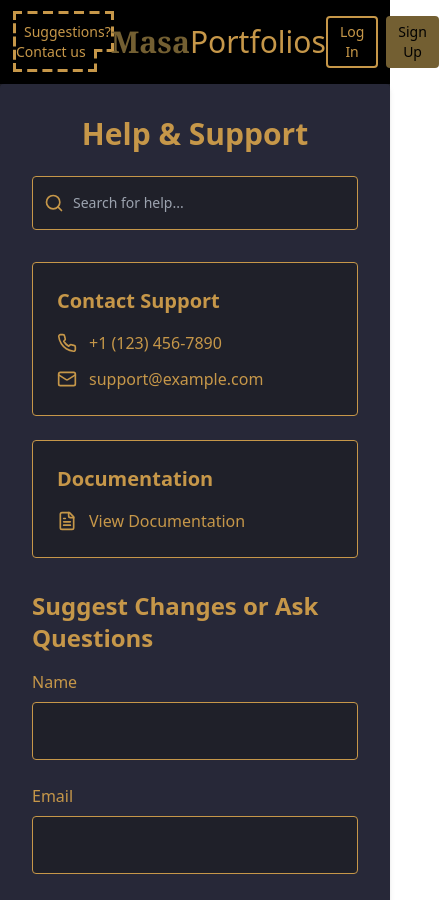
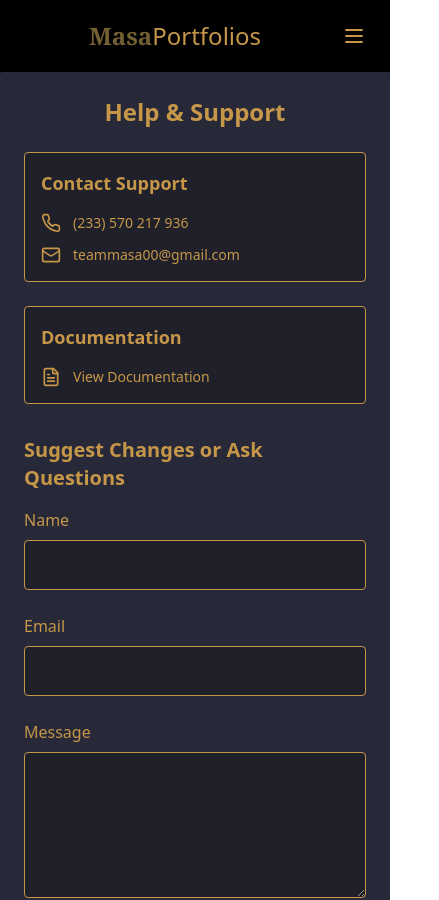
Before and after one commit to team-masa/mp, a React (Vite) app: page /contact in a window 390 px wide. Shown: the top 900 px of the page, 439 px wide, since content can reach past the window. Built offline with nearby package versions, Linux system fonts and the light colour scheme.

Commit message:
remove searchbar and make navbar on landing responsive

```diff
--- a/src/components/navbar.jsx
+++ b/src/components/navbar.jsx
@@ -1,27 +1,79 @@
-import React from 'react';
+import React, { useState } from 'react';
 import { Link } from 'react-router-dom';
+import { Menu, X } from 'lucide-react';
 
 const Navbar = () => {
+  const [isOpen, setIsOpen] = useState(false);
+
+  const toggleMenu = () => {
+    setIsOpen(!isOpen);
+  };
+
   return (
-    <nav className="flex justify-between items-center p-4 bg-[#000000] text-[#C69749]">
-      <div className="text-sm">
-        <Link to="/contact" className="outline-dashed hover:text-[#C69749] hover:bg-[#282A3A] p-2 transition-colors duration-300">
+    <nav className="relative bg-black text-[#C69749]">
+      {/* Desktop and Mobile Top Bar */}
+      <div className="flex justify-between items-center p-4">
+        {/* Left Section */}
+        <div className="hidden md:block text-sm">
+          <Link
+            to="/contact"
+            className="outline-dashed hover:text-[#C69749] hover:bg-[#282A3A] p-2 transition-colors duration-300"
+          >
             Suggestions? Contact us
           </Link>
         </div>
-      <div className="text-sm space-x-4">
-        <Link to="/">
-          <span className="text-[#735F32] text-3xl font-serif font-bold">Masa</span>
-          <span className="text-[#C69749] sans text-3xl">Portfolios</span>
+
+        {/* Center Logo */}
+        <div className="text-sm md:mx-0 mx-auto">
+          <Link to="/" className="flex items-center">
+            <span className="text-[#735F32] text-2xl md:text-3xl font-serif font-bold">Masa</span>
+            <span className="text-[#C69749] text-2xl md:text-3xl">Portfolios</span>
           </Link>
         </div>
-      <div className="flex space-x-2">
+
+        {/* Desktop Navigation */}
+        <div className="hidden md:flex space-x-2">
           <Link to="/login">
-          <button className="text-sm hover:bg-[#735F32] hover:text-[#000000] border-2 border-[#C69749] px-3 py-1 rounded border-solid transition-colors duration-300">Log In</button>
+            <button className="text-sm hover:bg-[#735F32] hover:text-black border-2 border-[#C69749] px-3 py-1 rounded border-solid transition-colors duration-300">
+              Log In
+            </button>
           </Link>
           <Link to="/signup">
-          <button className="text-sm bg-[#735F32] text-[#000000] px-3 py-1.5 rounded hover:bg-[#C69749] transition-colors duration-300">Sign Up</button>
+            <button className="text-sm bg-[#735F32] text-black px-3 py-1.5 rounded hover:bg-[#C69749] transition-colors duration-300">
+              Sign Up
+            </button>
           </Link>
+        </div>
+
+        {/* Mobile Menu Button */}
+        <button
+          onClick={toggleMenu}
+          className="md:hidden p-2 text-[#C69749] hover:text-[#735F32] transition-colors duration-300"
+        >
+          {isOpen ? <X size={24} /> : <Menu size={24} />}
+        </button>
+      </div>
+
+      {/* Mobile Menu */}
+      <div className={`md:hidden absolute w-full bg-black border-t border-[#282A3A] ${isOpen ? 'block' : 'hidden'}`}>
+        <div className="flex flex-col space-y-4 p-4">
+          <Link
+            to="/contact"
+            className="text-sm outline-dashed hover:text-[#C69749] hover:bg-[#282A3A] p-2 transition-colors duration-300 text-center"
+          >
+            Suggestions? Contact us
+          </Link>
+          <Link to="/login" className="w-full">
+            <button className="w-full text-sm hover:bg-[#735F32] hover:text-black border-2 border-[#C69749] px-3 py-1 rounded border-solid transition-colors duration-300">
+              Log In
+            </button>
+          </Link>
+          <Link to="/signup" className="w-full">
+            <button className="w-full text-sm bg-[#735F32] text-black px-3 py-1.5 rounded hover:bg-[#C69749] transition-colors duration-300">
+              Sign Up
+            </button>
+          </Link>
+        </div>
       </div>
     </nav>
   );
--- a/src/pages/landing/components/contact.jsx
+++ b/src/pages/landing/components/contact.jsx
@@ -23,35 +23,24 @@ const ContactContent = () => {
   return (
     <div className="bg-[#1F2029] min-h-screen">
       <Navbar />
-      <div className="bg-[#282A3A] bg-opacity-90 w-full max-w-3xl p-8 rounded shadow-md mx-auto">
-        <h1 className="text-3xl font-bold mb-6 text-[#C69749] text-center">Help & Support</h1>
+      <div className="bg-[#282A3A] bg-opacity-90 w-full max-w-3xl p-6 sm:p-8 rounded shadow-md mx-auto">
+        <h1 className="text-2xl sm:text-3xl font-bold mb-6 text-[#C69749] text-center">Help & Support</h1>
 
-        <div className="mb-8">
-          <div className="relative">
-            <input
-              type="text"
-              placeholder="Search for help..."
-              className="w-full p-4 pl-10 text-sm border border-[#C69749] rounded bg-[#1F2029] text-[#C69749] focus:outline-none focus:ring-2 focus:ring-[#735F32]"
-            />
-            <Search className="absolute left-3 top-1/2 transform -translate-y-1/2 text-[#C69749] w-5 h-5" />
-          </div>
-        </div>
-
-        <div className="grid md:grid-cols-2 gap-6 mb-8">
-          <div className="bg-[#1F2029] p-6 rounded border border-[#C69749]">
-            <h2 className="text-xl font-semibold mb-4 text-[#C69749]">Contact Support</h2>
+        <div className="grid grid-cols-1 sm:grid-cols-2 gap-6 mb-8">
+          <div className="bg-[#1F2029] p-4 sm:p-6 rounded border border-[#C69749]">
+            <h2 className="text-lg sm:text-xl font-semibold mb-4 text-[#C69749]">Contact Support</h2>
             <div className="flex items-center mb-3">
               <Phone className="mr-3 text-[#C69749] w-5 h-5" />
-              <span className="text-[#C69749] text-base">+1 (123) 456-7890</span>
+              <span className="text-[#C69749] text-sm sm:text-base">(233) 570 217 936</span>
             </div>
             <div className="flex items-center">
               <Mail className="mr-3 text-[#C69749] w-5 h-5" />
-              <span className="text-[#C69749] text-base">support@example.com</span>
+              <span className="text-[#C69749] text-sm sm:text-base">teammasa00@gmail.com</span>
             </div>
           </div>
-          <div className="bg-[#1F2029] p-6 rounded border border-[#C69749]">
-            <h2 className="text-xl font-semibold mb-4 text-[#C69749]">Documentation</h2>
-            <button className="flex items-center text-[#C69749] text-base hover:text-[#735F32] transition-colors duration-300">
+          <div className="bg-[#1F2029] p-4 sm:p-6 rounded border border-[#C69749]">
+            <h2 className="text-lg sm:text-xl font-semibold mb-4 text-[#C69749]">Documentation</h2>
+            <button className="flex items-center text-[#C69749] text-sm sm:text-base hover:text-[#735F32] transition-colors duration-300">
               <FileText className="mr-3 w-5 h-5" />
               View Documentation
             </button>
@@ -59,7 +48,7 @@ const ContactContent = () => {
         </div>
 
         <div className="mb-8">
-          <h2 className="text-2xl font-semibold mb-4 text-[#C69749]">Suggest Changes or Ask Questions</h2>
+          <h2 className="text-xl sm:text-2xl font-semibold mb-4 text-[#C69749]">Suggest Changes or Ask Questions</h2>
           <form onSubmit={handleSubmit} className="space-y-6">
             <div>
               <label className="block text-[#C69749] mb-2" htmlFor="name">Name</label>
@@ -68,7 +57,7 @@ const ContactContent = () => {
                 name="name"
                 value={formData.name}
                 onChange={handleChange}
-                className="w-full p-4 border border-[#C69749] rounded bg-[#1F2029] text-[#C69749] focus:outline-none focus:ring-2 focus:ring-[#735F32]"
+                className="w-full p-3 sm:p-4 border border-[#C69749] rounded bg-[#1F2029] text-[#C69749] focus:outline-none focus:ring-2 focus:ring-[#735F32]"
                 required
               />
             </div>
@@ -79,7 +68,7 @@ const ContactContent = () => {
                 name="email"
                 value={formData.email}
                 onChange={handleChange}
-                className="w-full p-4 border border-[#C69749] rounded bg-[#1F2029] text-[#C69749] focus:outline-none focus:ring-2 focus:ring-[#735F32]"
+                className="w-full p-3 sm:p-4 border border-[#C69749] rounded bg-[#1F2029] text-[#C69749] focus:outline-none focus:ring-2 focus:ring-[#735F32]"
                 required
               />
             </div>
@@ -89,7 +78,7 @@ const ContactContent = () => {
                 name="message"
                 value={formData.message}
                 onChange={handleChange}
-                className="w-full p-4 border border-[#C69749] rounded bg-[#1F2029] text-[#C69749] focus:outline-none focus:ring-2 focus:ring-[#735F32]"
+                className="w-full p-3 sm:p-4 border border-[#C69749] rounded bg-[#1F2029] text-[#C69749] focus:outline-none focus:ring-2 focus:ring-[#735F32]"
                 rows="5"
                 required
               ></textarea>
```
Lines whose indentation alone changed are shown as unchanged.
